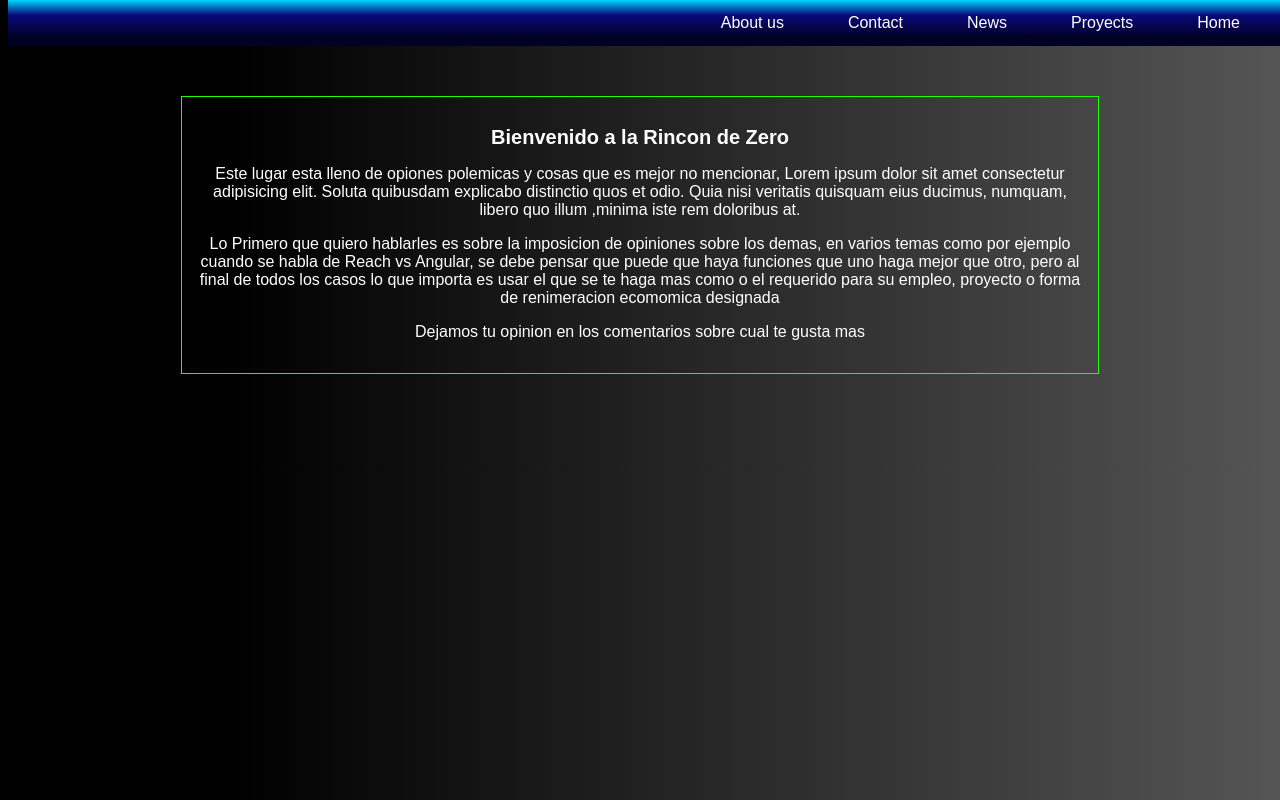
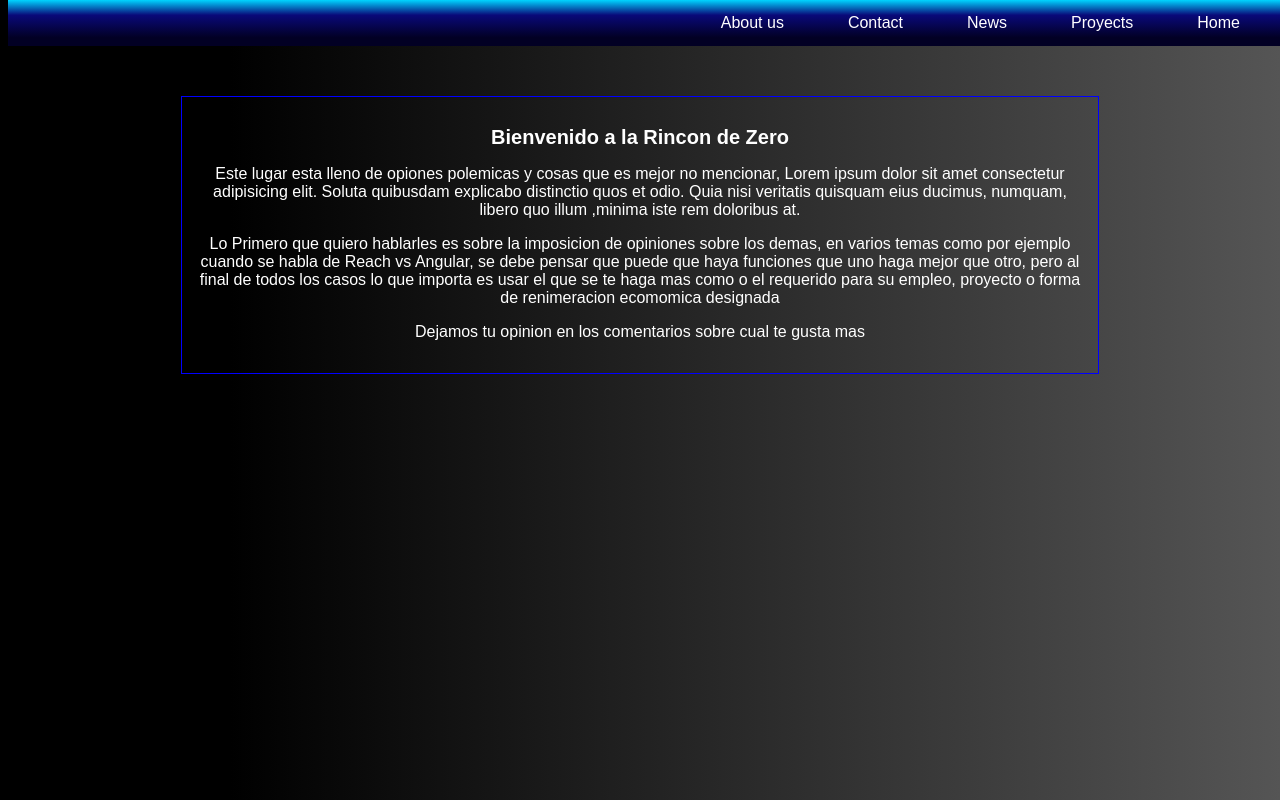
Before and after one commit to ZeroBl21/hyperblog, a plain HTML site: page index.html in a window 1280 px wide. Drawn offline with Linux system fonts and the light colour scheme.

Commit message:
Solucione un conflicto de ramas, quedandonos con el esquema azul, pero tomando Rincon de Zero como titulo de pagina

```diff
--- a/css/estilo.css
+++ b/css/estilo.css
@@ -33,7 +33,7 @@ main{
     margin: 6em auto;
     width: 70%;
     padding: 1em;
-    border: 1px solid rgb(30, 255, 0);
+    border: 1px solid blue;
 }
 
 main h1{
```
